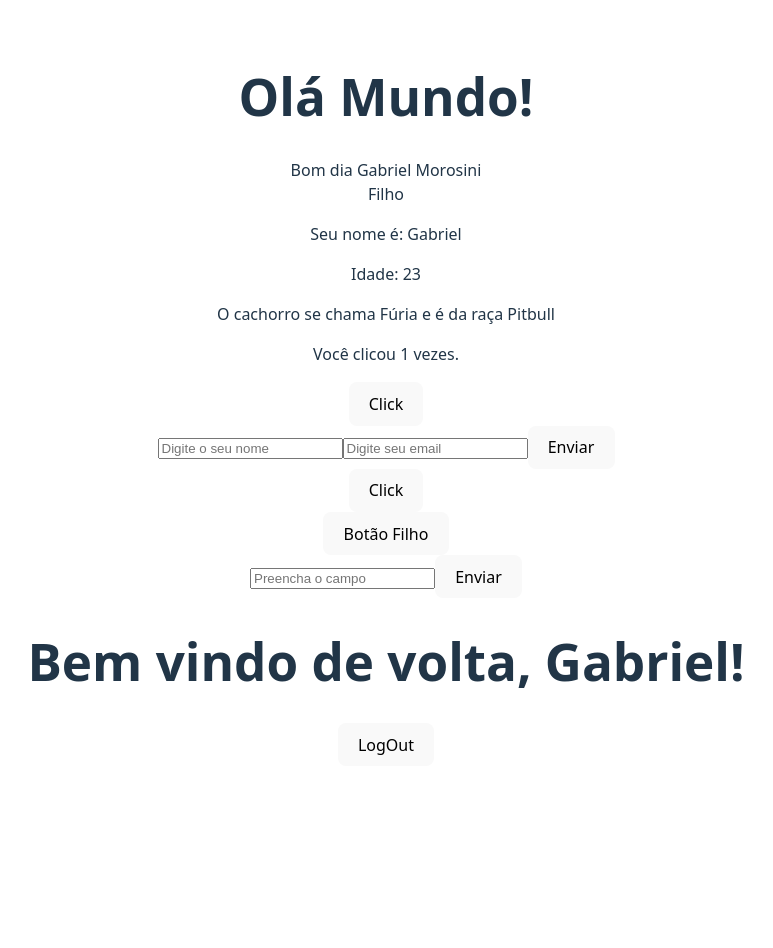
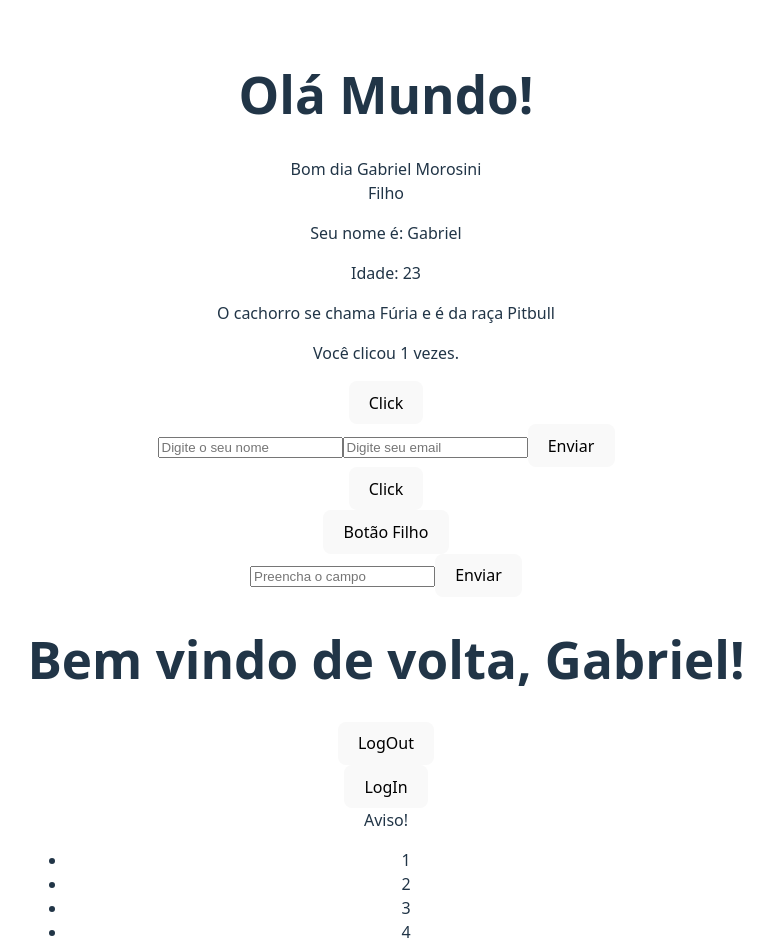
Before and after one commit to GMorosini/udemy-react, a React (Vite) app: page / in a window 1280 px wide. Shown: the top 948 px of the page, without its empty margins (254-1027 px from the left). Before the commit the page ends 800 px from the top, so only its background shows below. Built offline with nearby package versions, Linux system fonts and the light colour scheme.

Commit message:
Operações Ternárias e Listas

```diff
--- a/src/App.jsx
+++ b/src/App.jsx
@@ -12,6 +12,8 @@ import PaiFunction from './components/PaiFunction';
 import Form from './components/Form';
 import RenderCondicional from './components/RenderCondicional';
 import LoginButton from './components/LoginButton';
+import Warning from './components/Warning';
+import NumberList from './components/NumberList';
 
 function App() {
   return( <>
@@ -50,6 +52,14 @@ function App() {
 
             {/* Ternário */}
             <LoginButton loggedIn={1} />
+            <LoginButton loggedIn={0} />
+
+            {/* Render Nulo */}
+            <Warning warning={1}/>
+            <Warning warning={0}/>
+
+            {/* Listas Chaves*/}
+            <NumberList numbers={[1, 2, 3, 4, 5]} />
           </>
   );
 }
--- /dev/null
+++ b/src/components/NumberList.jsx
@@ -0,0 +1,13 @@
+import React from 'react';
+
+function NumberList({numbers}) {
+  return (
+    <ul>
+        {numbers.map((number) => (<li>
+                                    {number}
+                                 </li>))}
+    </ul>
+  );
+};
+
+export default NumberList;
--- /dev/null
+++ b/src/components/Warning.jsx
@@ -0,0 +1,13 @@
+import React from 'react'
+
+function Warning({warning}) {
+  if(!warning){
+    return null;
+  }
+
+  return (
+    <div>Aviso!</div>
+  )
+}
+
+export default Warning
```
